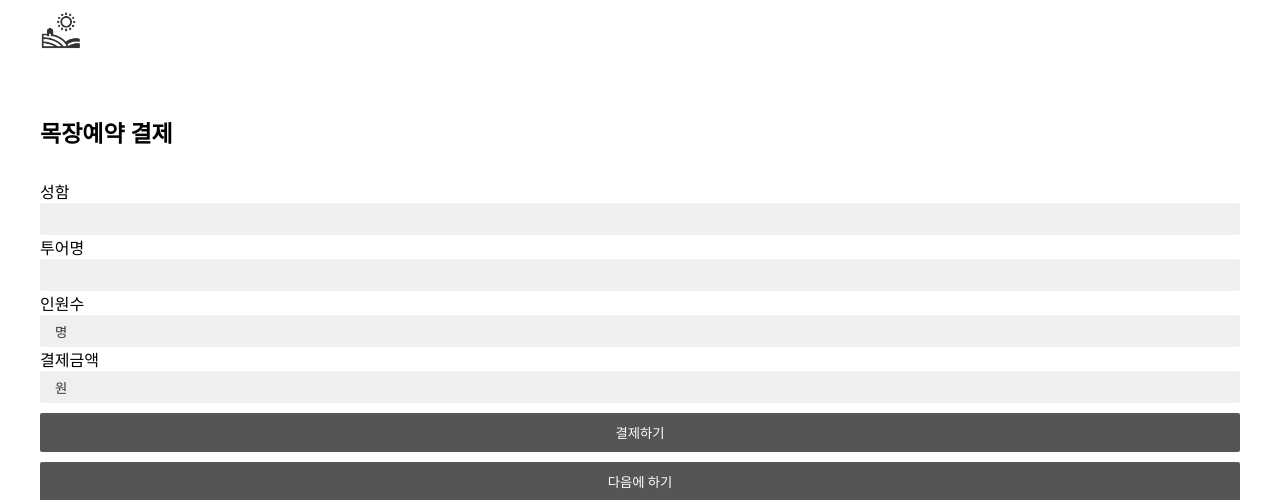
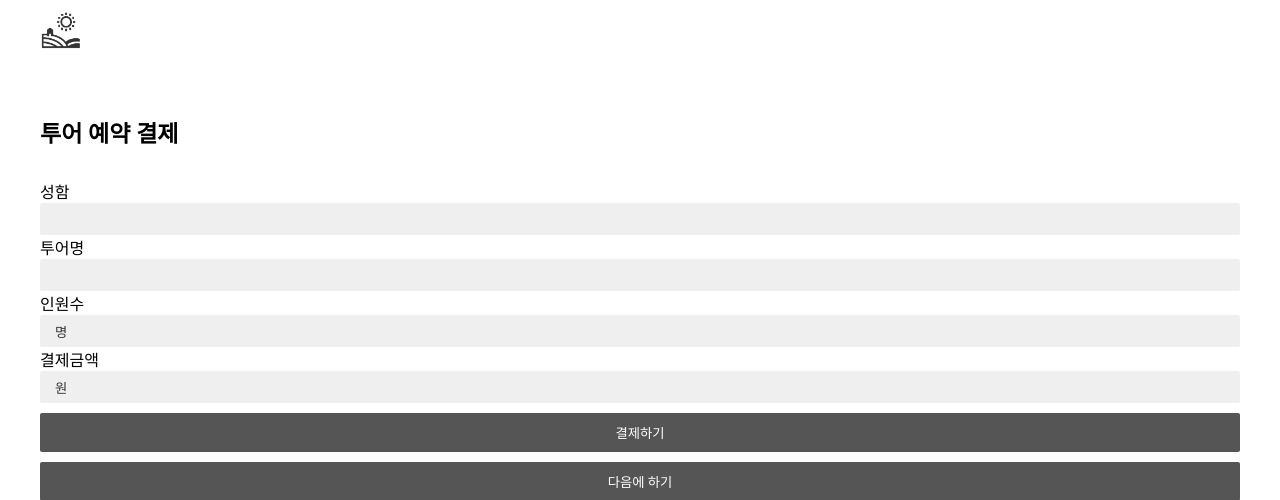
Before and after one commit to DahyeonS/Farm_Shelter, a Django app: template templates/tour/payment.html in a window 1280 px wide. Shown: the top 500 px of the page. Run offline with Django 5.2, Linux system fonts and the light colour scheme; the template is opened without the code that fills it, so the values that code supplies are empty; some libraries are stand-ins or nearby versions; some web fonts are replaced.

Commit message:
Update payment.html

```diff
--- a/templates/tour/payment.html
+++ b/templates/tour/payment.html
@@ -36,7 +36,7 @@
         <main class="main">
             <div class="main_container">
                 <div class="tour_total_box modify_tour">
-                    <div class="tour_title">목장예약 결제</div>
+                    <div class="tour_title">투어 예약 결제</div>
                     <div class="tour_box">
                         <form>
                             <label for="name">성함</label>
```
